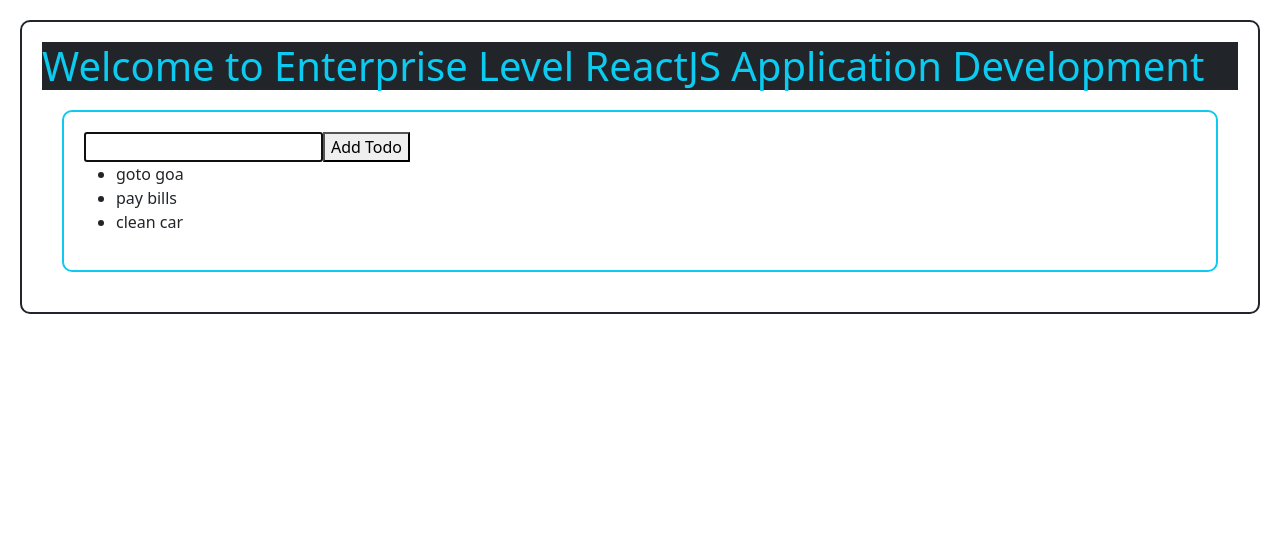
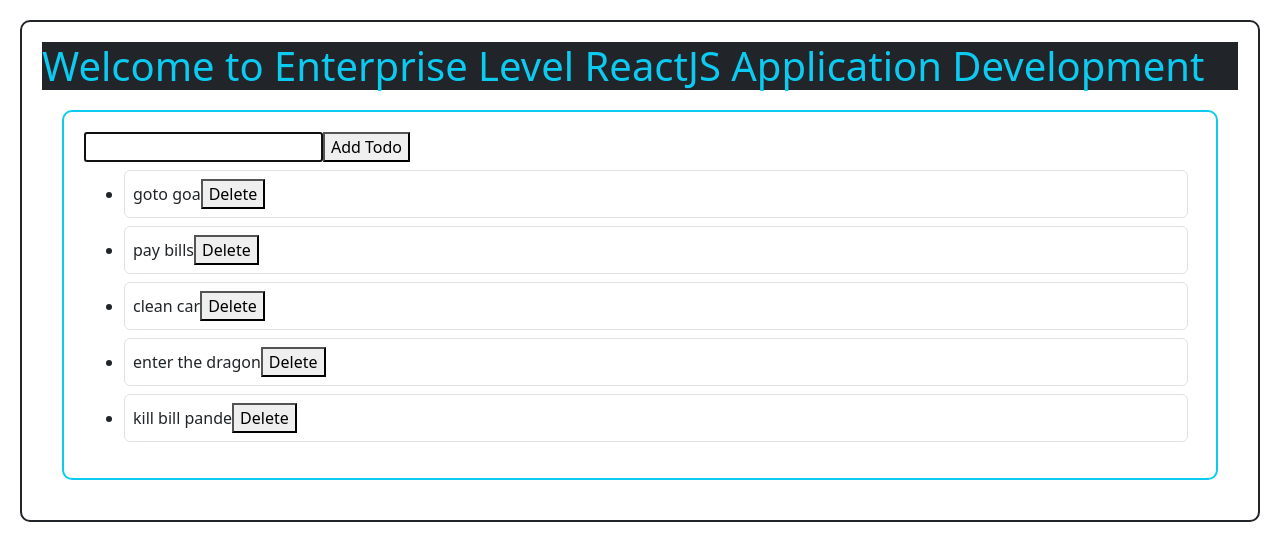
Before and after one commit to edupoly/twb1reactapp, a React (Vite) app: page / in a window 1280 px wide. Shown: the top 560 px of the page. Built offline with nearby package versions, Linux system fonts and the light colour scheme.

Commit message:
refactored

```diff
--- /dev/null
+++ b/src/Todo.jsx
@@ -0,0 +1,18 @@
+import React from "react";
+
+function Todo(props) {
+  return (
+    <li className="p-2 m-2 border rounded">
+      {props.t}
+      <button
+        onClick={() => {
+          props.delTodo(props.index);
+        }}
+      >
+        Delete
+      </button>
+    </li>
+  );
+}
+
+export default Todo;
--- a/src/Todolist.jsx
+++ b/src/Todolist.jsx
@@ -1,21 +1,38 @@
 import React, { useEffect } from "react";
-
+import Todo from "./Todo";
 function Todolist() {
   const [todos, setTodos] = React.useState([
     "goto goa",
     "pay bills",
     "clean car",
+    "enter the dragon",
+    "kill bill pande",
   ]);
   useEffect(() => {
     document.getElementById("d1").focus();
   }, []);
+  function deleteTodo(ind) {
+    setTodos((ps) => {
+      return ps.filter((t, i) => {
+        if (i !== ind) {
+          return true;
+        } else {
+          return false;
+        }
+      });
+    });
+
+    // var temp = [...todos];
+    // temp.splice(ind, 1);
+    // setTodos([...temp]);
+  }
   return (
     <div className="mybox border-info">
       <input type="text" id="d1" />
       <button>Add Todo</button>
       <ul>
-        {todos.map((t) => {
-          return <li>{t}</li>;
+        {todos.map((t, i) => {
+          return <Todo t={t} index={i} delTodo={deleteTodo}></Todo>;
         })}
       </ul>
     </div>
```
